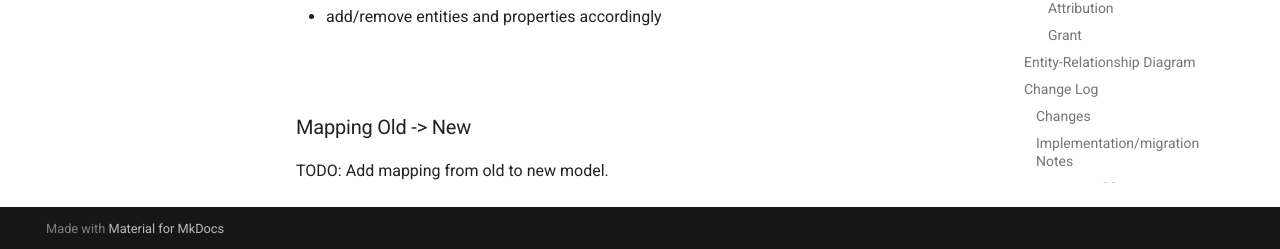
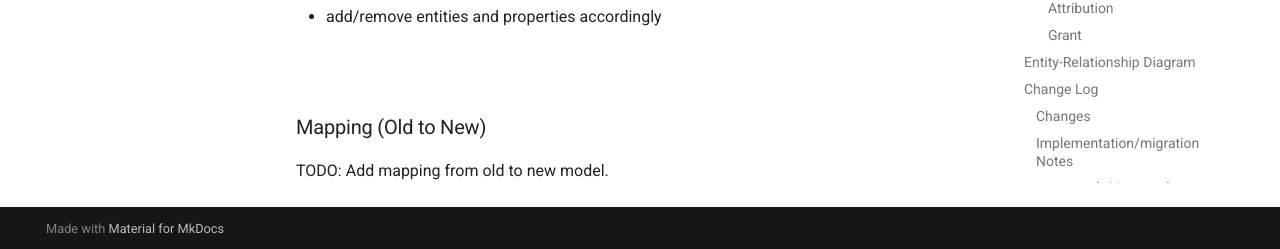
Before and after one commit to dasch-swiss/dsp-meta, an MkDocs documentation site: the page built from docs/data/provisional-datamodel.md, in a window 1280 px wide and 900 px high, scrolled down 16834 px. Shown: the part 648-897 px from the top of the window. Built offline with MkDocs 1.6.1 and Material for MkDocs 9.7.7, drawn with Linux system fonts in a browser that asks for light colours.

```diff
--- a/.markdownlint.yml
+++ b/.markdownlint.yml
@@ -30,8 +30,6 @@ MD013:
     # Stern length checking
     stern: false
 
-MD018: false
-
 # MD033/no-inline-html - Inline HTML
 MD033:
     allowed_elements: [br, center]
--- a/docs/data/provisional-datamodel.md
+++ b/docs/data/provisional-datamodel.md
@@ -596,6 +596,6 @@ erDiagram
 - add/remove entities and properties accordingly
 
 
-### Mapping Old -> New
+### Mapping (Old to New)
 
 TODO: Add mapping from old to new model.
```
